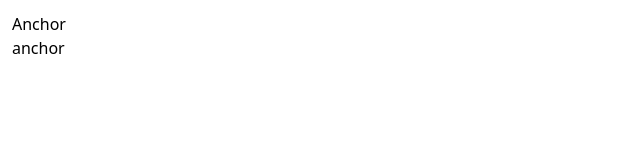
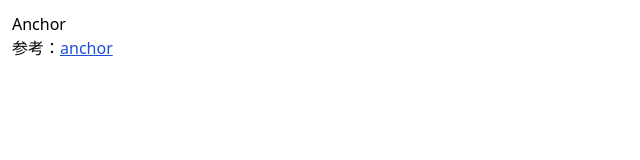
Before and after one commit to hikari0709/react-website-library, a Next.js app: page /anchor in a window 1280 px wide. Shown: the top 160 px of the page, without its empty margins (0-640 px from the left). Built offline with nearby package versions, Linux system fonts and the light colour scheme; what tw-elements would draw is missing.

Commit message:
anchor componentにスタイルを付与、「参考」のテキストを挿入できるように修正

```diff
--- a/components/elemets/anchor/anchor.tsx
+++ b/components/elemets/anchor/anchor.tsx
@@ -6,13 +6,23 @@ type Props = {
   url: string;
   children: string;
   external?: boolean;
+  supplementText?: boolean;
 };
 
-const Anchor = ({ url, external, children }: Props) => {
+const Anchor = ({ url, external, supplementText, children }: Props) => {
   const fixedParams = '?text=tes';
   let attributeValues = {
     href: url + fixedParams,
   };
+
+  let returnHtml = (
+    <a
+      {...attributeValues}
+      className="text-blue-700 underline"
+    >
+      ${children}
+    </a>
+  );
 
   if (external) {
     Object.assign(attributeValues, {
@@ -21,7 +31,21 @@ const Anchor = ({ url, external, children }: Props) => {
     });
   }
 
-  return <a {...attributeValues}>{children}</a>;
+  if (supplementText) {
+    returnHtml = (
+      <p>
+        参考：
+        <a
+          {...attributeValues}
+          className="text-blue-700 underline"
+        >
+          {children}
+        </a>
+      </p>
+    );
+  }
+
+  return returnHtml;
 };
 
 export default Anchor;
--- a/pages/anchor.tsx
+++ b/pages/anchor.tsx
@@ -5,8 +5,9 @@ const AnchorView = () => {
     <main>
       <h1>Anchor</h1>
       <Anchor
-        url="exampleURL"
+        url="https://hikkoshizamurai.jp/estimate/simulator/"
         external={true}
+        supplementText={true}
       >
         anchor
       </Anchor>
```
